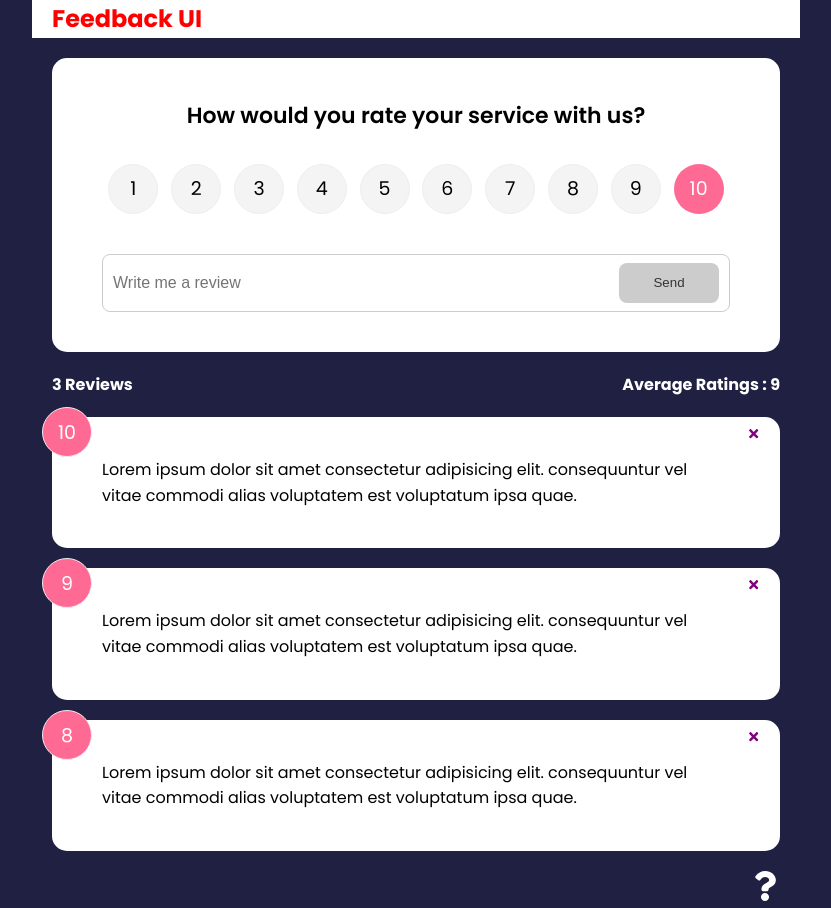
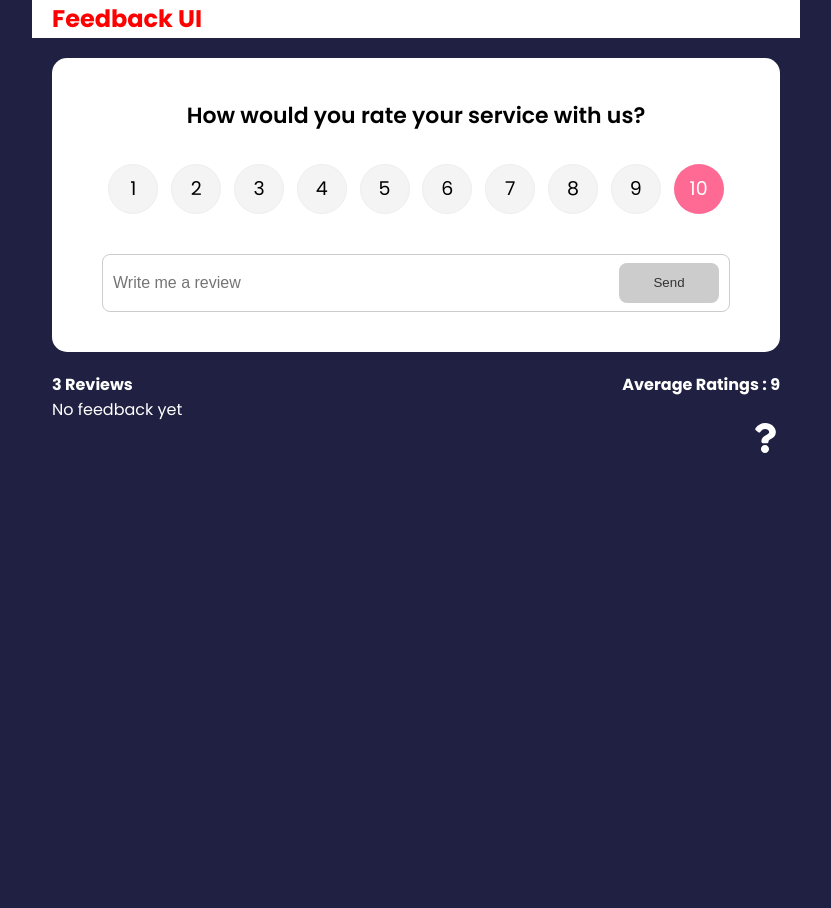
Before and after one commit to GUchechi/Udemy-course, a React (Create React App) app: page / in a window 1280 px wide. Shown: the whole page, without its empty margins (224-1055 px from the left). After the commit the page ends 800 px from the top, so only its background shows below. Built offline with nearby package versions, Linux system fonts and the light colour scheme.

Commit message:
added global state

```diff
--- a/src/Components/FeedbackList.jsx
+++ b/src/Components/FeedbackList.jsx
@@ -1,8 +1,12 @@
 import {motion, AnimatePresence} from 'framer-motion'
+import { useContext } from 'react'
 import React from 'react'
 import FeedbackItem from './FeedbackItem'
+import FeedbackContext from '../context/FeedbackContext'
 
-const FeedbackList = ({feedback, handleDelete}) => {
+const FeedbackList = ({ handleDelete}) => {
+    const {feedback} = useContext(FeedbackContext)
+
     if(!feedback || feedback.length === 0) return <p>No feedback yet</p>
     return (
       <div className="feedback-list">
```
